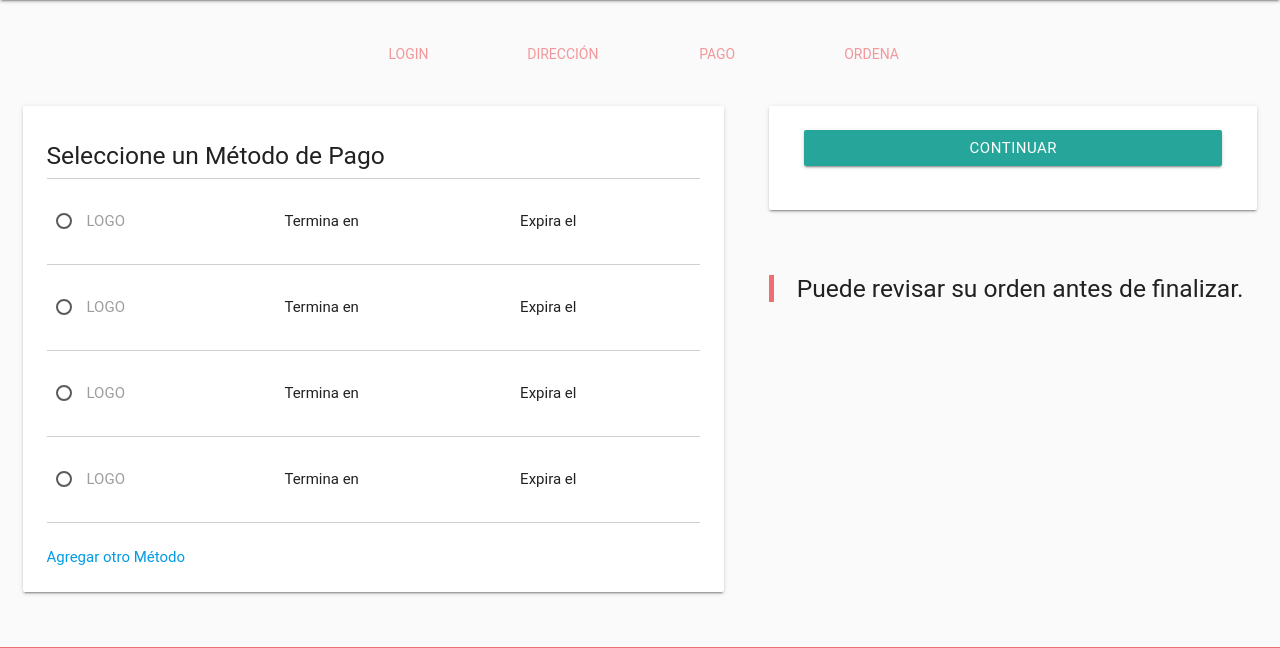
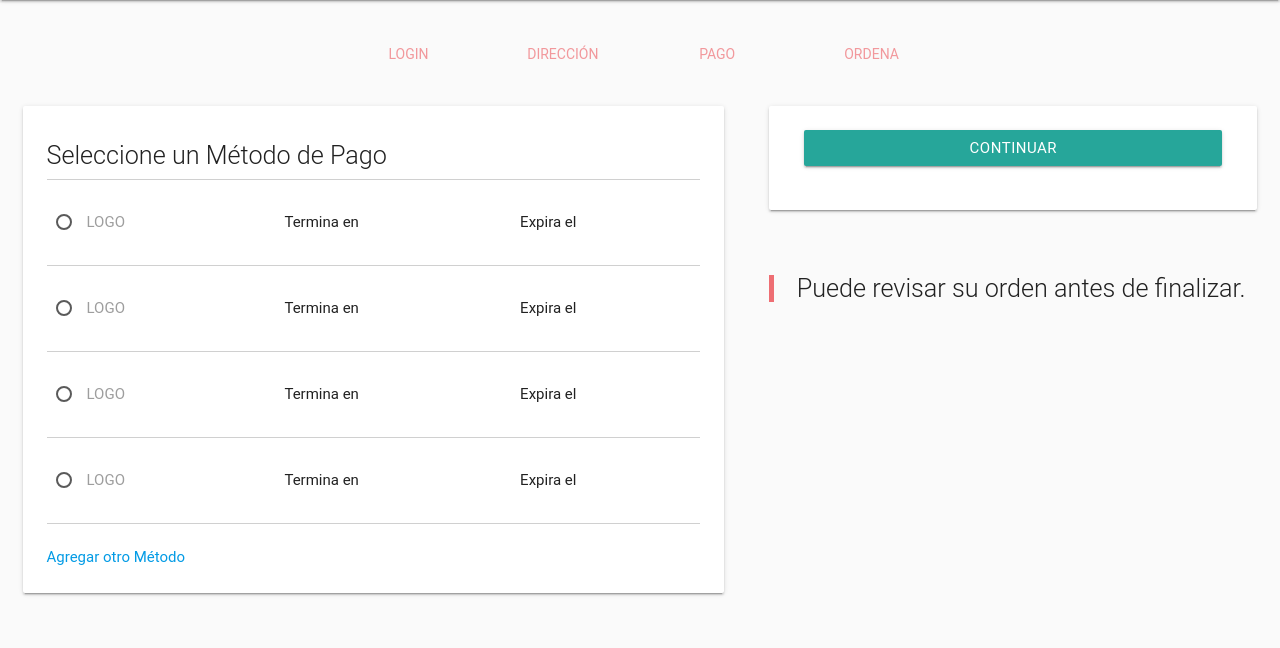
Before and after one commit to mnlalbani/hmi-toystore, a PHP site: page /pago.php in a window 1280 px wide. Shown: the part 64-712 px from the top of the page. Run offline with PHP 8.4, Linux system fonts and the light colour scheme; some libraries are stand-ins or nearby versions; some web fonts are replaced.

Commit message:
added grey bg color to list and cart, flow-text on pay headings

```diff
--- a/carro.php
+++ b/carro.php
@@ -26,7 +26,7 @@
             </nav>
         </div>
     </header>
-    <main>
+    <main class="grey lighten-5">
         <div class="section"></div>
         <div class="row">
             <div class="col s12 m12 l7">
--- a/lista.php
+++ b/lista.php
@@ -36,7 +36,7 @@
             </nav>
         </div>
     </header>
-    <main>
+    <main class="grey lighten-5">
         <div class="row">
             <div class="col s3 m0 l3"> <!-- Side nav -->
                 <ul id="slide-out" class="side-nav fixed">
--- a/pago.php
+++ b/pago.php
@@ -48,7 +48,7 @@
                            <table class="table-responsive bordered highlight">
                                <thead>
                                    <tr>
-                                       <h5>Seleccione un Método de Pago</h5>
+                                       <h5 class="flow-text">Seleccione un Método de Pago</h5>
                                    </tr>
                                </thead>
                                <tbody>
@@ -132,7 +132,7 @@
                         </div> <!-- fin card-panel -->
                         <div class="section"></div>
                         <blockquote cite="" class="">
-                            <h5>Puede revisar su orden antes de finalizar.</h5>
+                            <h5 class="flow-text">Puede revisar su orden antes de finalizar.</h5>
                         </blockquote>
                     </div>
                 </div>
```
